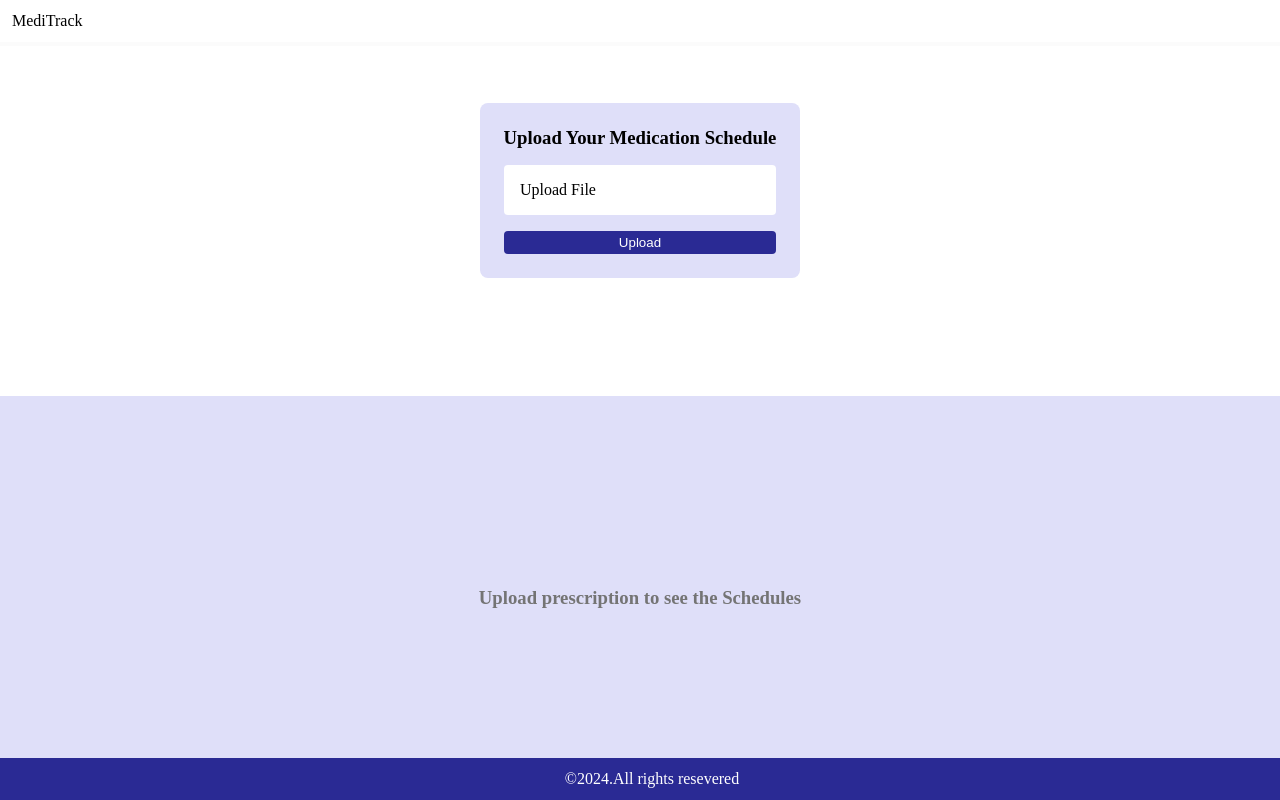
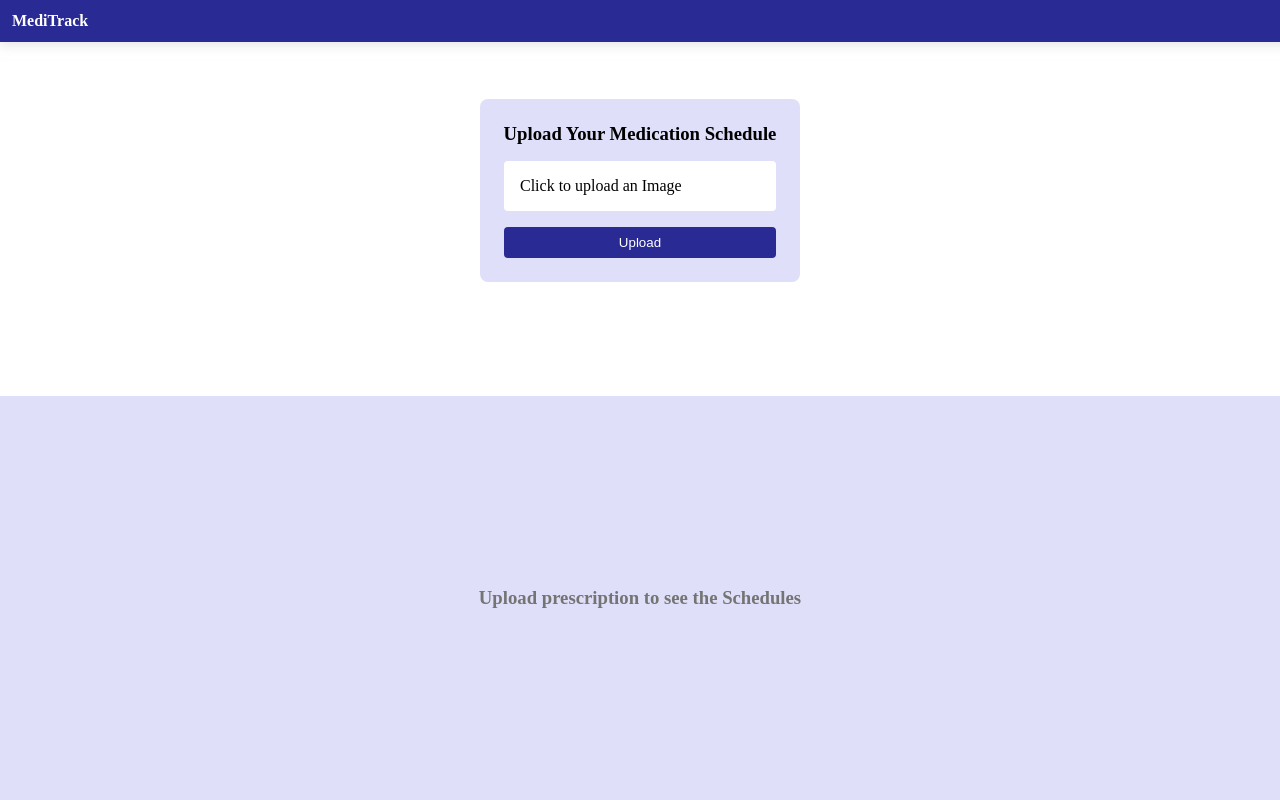
Before and after one commit to shruti-ballurgi-coditas/MediTrack, an Angular app: page / in a window 1280 px wide. Built offline with nearby package versions, Linux system fonts and the light colour scheme.

Commit message:
Minor UI Changes

```diff
--- a/angular.json
+++ b/angular.json
@@ -100,5 +100,8 @@
         }
       }
     }
+  },
+  "cli": {
+    "analytics": false
   }
 }
--- a/src/app/app.component.html
+++ b/src/app/app.component.html
@@ -1,3 +1,3 @@
 <app-header></app-header>
 <app-dashboard></app-dashboard>
-<app-footer></app-footer>
+<!-- <app-footer></app-footer> -->
--- a/src/app/components/header/header.component.scss
+++ b/src/app/components/header/header.component.scss
@@ -7,8 +7,11 @@
     padding: 0.75rem;
     position: fixed;
     top: 0;
-    background-color: white;
-    box-shadow: 0 4px 0 rgb(210, 210, 210, 0.1);
+    // background-color: white;
+    background-color: rgb(42, 42, 148);
+    box-shadow: 0 4px 10px rgb(210, 210, 210, 0.5);
+    color: white;
+    font-weight: bold;
 
     .upload-image {
         margin-right: 1.5rem;
--- a/src/app/components/medication-card/medication-card.component.html
+++ b/src/app/components/medication-card/medication-card.component.html
@@ -1,14 +1,14 @@
 <div class="medication-card">
     <div class="medication-details">
         <h4>Medicine Name: {{data.medicine_name}}</h4>
+        <span *ngIf="data.description">Decription: {{data.description}}</span>
         <span *ngIf="data.start_date">Start Date: {{data.start_date}}</span>
         <span *ngIf="data.frequency">Frequency: {{data.frequency}}</span>
-        <span *ngIf="data.dose">Dosage: {{data.dose}}</span>
-        <span *ngIf="data.description">Decription: {{data.description}}</span>
+        <span *ngIf="data.dosage">Dosage: {{data.dosage}}</span>
     </div>
-    <div class="slots-container">
-        <ng-container *ngFor="let slot of data.slots">
-            <span *ngIf="slot !== false" class="chip">{{slot}}</span>
+    <div class="time-container">
+        <ng-container *ngFor="let schedule of data.schedule">
+            <span class="chip">Time: {{schedule.time}} | Slot: {{schedule.slot.start}} - {{schedule.slot.end}}</span>
         </ng-container>
     </div>
 
--- a/src/app/components/medication-card/medication-card.component.scss
+++ b/src/app/components/medication-card/medication-card.component.scss
@@ -13,11 +13,13 @@
         flex-direction: column;
         gap: 0.5rem;
     }
-    .slots-container {
+    .time-container {
         display: flex;
+        flex-direction: column;
         gap: 0.25rem;
 
         .chip {
+            width: 15.5rem;
             background-color: rgb(42, 42, 148);
             color: white;
             font-weight: bold;
--- a/src/app/pages/dashboard/dashboard.component.html
+++ b/src/app/pages/dashboard/dashboard.component.html
@@ -2,7 +2,7 @@
     <div class="file-upload-container">
         <form class="form-container" [formGroup]="fileUploadForm" (ngSubmit)="uploadImg()" enctype="multipart/form-data">
             <h3>Upload Your Medication Schedule</h3>
-            <label for="file-input" class="custom-file-input">{{ fileName || 'Upload File' }}</label>
+            <label for="file-input" class="custom-file-input">{{ fileName || 'Click to upload an Image' }}</label>
             <input type="file" placeholder="Upload Image.." class="file-input" formControlName="imgFile" id="file-input" (change)="onFileSelected($event)"/>
             <button type="submit" class="upload-button">Upload</button>
         </form>
--- a/src/app/pages/dashboard/dashboard.component.scss
+++ b/src/app/pages/dashboard/dashboard.component.scss
@@ -32,7 +32,7 @@
             }
 
             .upload-button {
-                padding: 0.25rem;
+                padding: 0.5rem;
                 color: white;
                 background-color: rgb(42, 42, 148);
                 border-radius: 0.25rem;
--- a/src/app/pages/dashboard/dashboard.component.ts
+++ b/src/app/pages/dashboard/dashboard.component.ts
@@ -180,7 +180,7 @@ export class DashboardComponent {
     console.log(formData.getAll('file'));
     this.http
       .post(
-        'http://192.168.101.126:8000/generator/generate_schedule/',
+        'http://192.168.101.190:8000/generator/generate-schedule/',
         formData
       )
       .subscribe({
```
